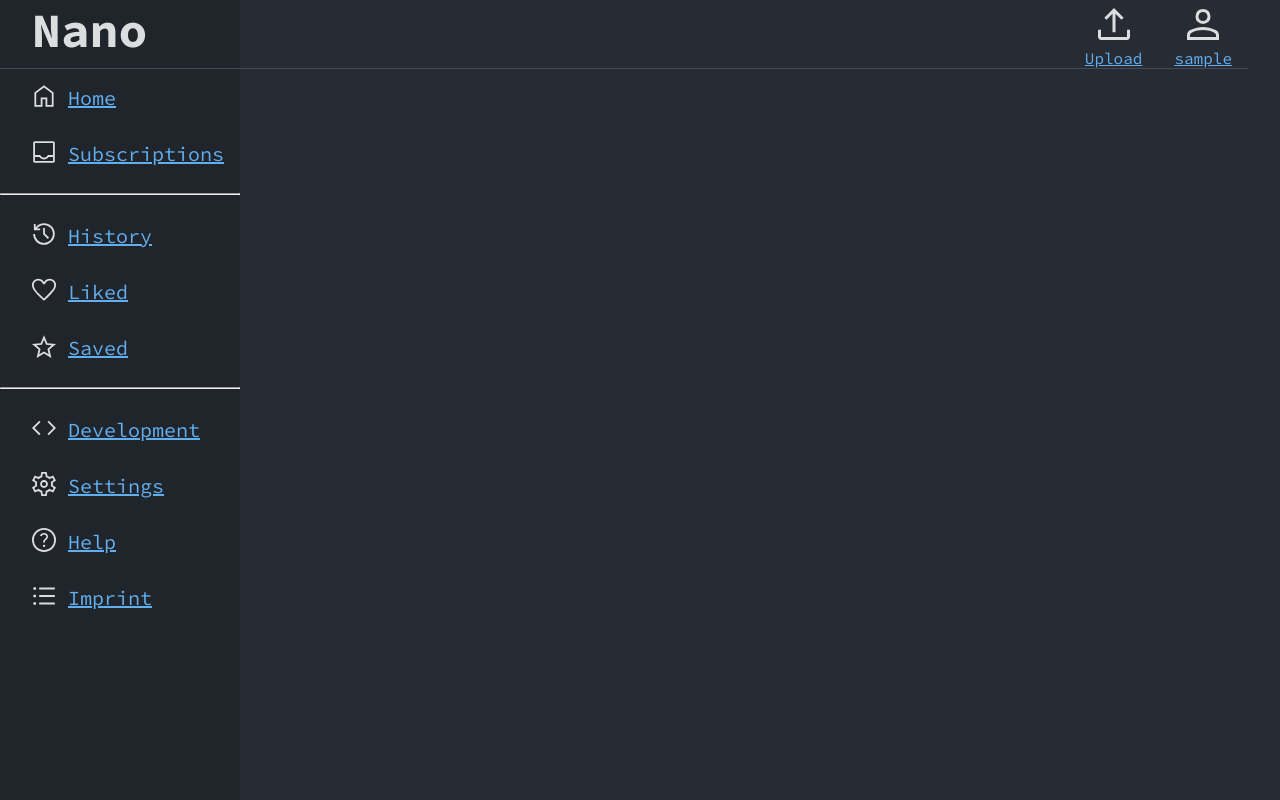
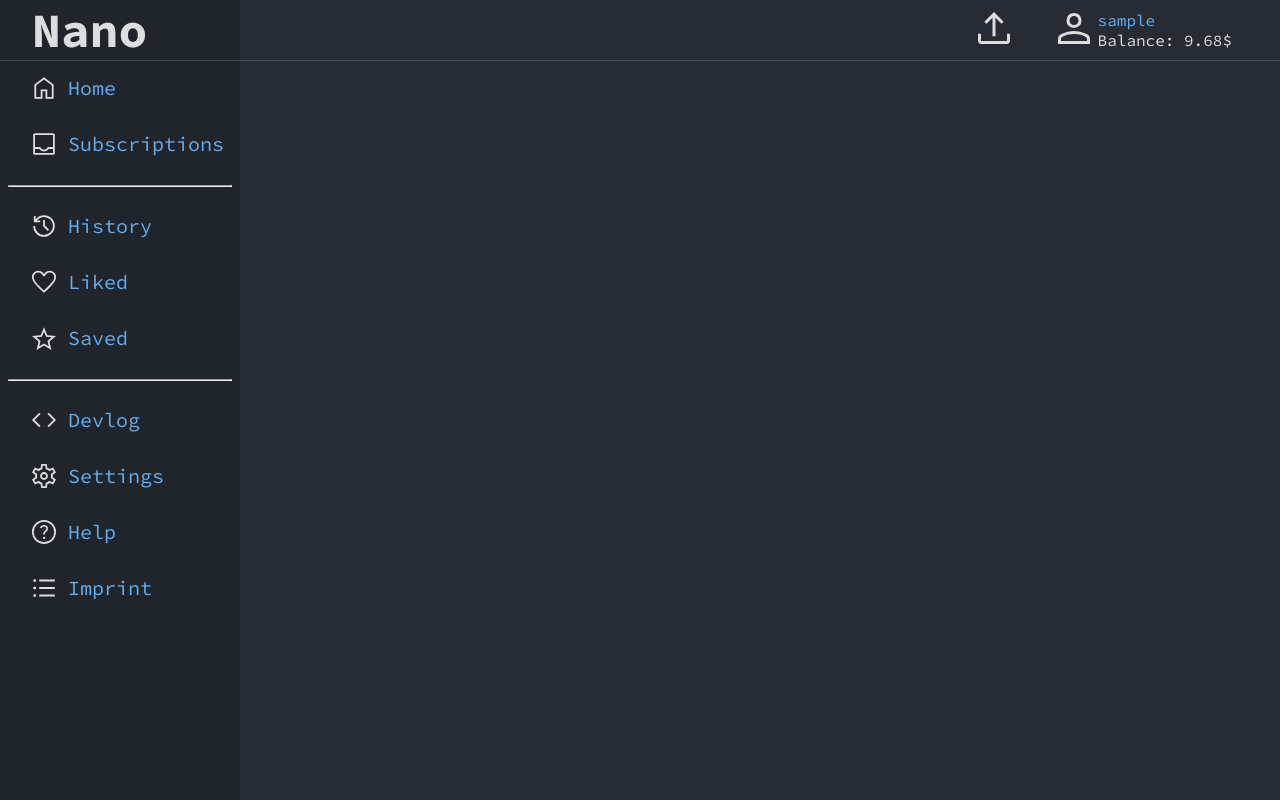
Before and after one commit to JoB5nd11/Nano, a Django app: page / in a window 1280 px wide. Run offline with Django 3.2, Linux system fonts and the light colour scheme; the visitor is signed in with stand-in values (Sample User, id 1); data that the repository does not hold is empty.

Commit message:
minor home style changes

```diff
--- a/main/static/main/css/home.css
+++ b/main/static/main/css/home.css
@@ -15,19 +15,36 @@
     justify-content: flex-end;
     border-bottom: 1px solid var(--border);
     display: flex;
-    margin-right: 2rem;
+    padding-right: 2rem;
 }
 
-.icon-text-wrapper{
+.home-upload{
+    display: flex;
+    align-items: center;
+}
+
+.home-upload,
+.home-profile-wrapper{
     margin: 0 1rem;
 }
 
-.icon-wrapper{
+.home-profile{
+    display: flex;
+    height: 100%;
+    align-items: center;
+    text-decoration: none;
+}
+
+.home-profile-balance{
+    color: var(--text-normal);
+}
+
+/* .header-icon-wrapper{
     display: flex;
     justify-content: center;
-}
+} */
 
-.icon-wrapper svg,
+.header-icon-wrapper svg,
 .sidebar-icon-wrapper svg{
     fill: var(--text-normal);
 }
@@ -38,14 +55,19 @@
     height: 3.5rem;
     margin-left: 1.25rem;
     font-size: 1.25rem;
+    text-decoration: none;
 }
 
 .sidebar-icon-wrapper{
     transform: scale(0.6);
 }
 
+.sidebar-link span{
+    transform: translateY(-0.1rem);
+}
+
 hr{
-    margin: 0.75rem 0;
+    margin: 0.75rem 0.5rem;
 }
 
 .home-wrapper{
--- a/main/templates/main/home.html
+++ b/main/templates/main/home.html
@@ -12,28 +12,34 @@
 
   <!-- Header -->
   <div class="home-header">
-    <div class="icon-text-wrapper">
+    <div class="home-upload">
       <a href="{% url 'nano-upload' %}">
-        <div class="icon-wrapper">
+        <div class="header-icon-wrapper">
           <svg height="48" width="48">
             <path
               d="M11 40q-1.2 0-2.1-.9Q8 38.2 8 37v-7.15h3V37h26v-7.15h3V37q0 1.2-.9 2.1-.9.9-2.1.9Zm11.5-7.65V13.8l-6 6-2.15-2.15L24 8l9.65 9.65-2.15 2.15-6-6v18.55Z" />
           </svg>
         </div>
-        <span>Upload</span>
       </a>
     </div>
 
     {% if user.is_authenticated %}
-    <div class="icon-text-wrapper">
-      <a href="{% url 'accounts-logout' %}">
-        <div class="icon-wrapper">
+    <div class="home-profile-wrapper">
+      <a href="{% url 'accounts-logout' %}" class="home-profile">
+        <div class="header-icon-wrapper">
           <svg height="48" width="48">
             <path
               d="M24 23.95q-3.3 0-5.4-2.1-2.1-2.1-2.1-5.4 0-3.3 2.1-5.4 2.1-2.1 5.4-2.1 3.3 0 5.4 2.1 2.1 2.1 2.1 5.4 0 3.3-2.1 5.4-2.1 2.1-5.4 2.1ZM8 40v-4.7q0-1.9.95-3.25T11.4 30q3.35-1.5 6.425-2.25Q20.9 27 24 27q3.1 0 6.15.775 3.05.775 6.4 2.225 1.55.7 2.5 2.05.95 1.35.95 3.25V40Zm3-3h26v-1.7q0-.8-.475-1.525-.475-.725-1.175-1.075-3.2-1.55-5.85-2.125Q26.85 30 24 30t-5.55.575q-2.7.575-5.85 2.125-.7.35-1.15 1.075Q11 34.5 11 35.3Zm13-16.05q1.95 0 3.225-1.275Q28.5 18.4 28.5 16.45q0-1.95-1.275-3.225Q25.95 11.95 24 11.95q-1.95 0-3.225 1.275Q19.5 14.5 19.5 16.45q0 1.95 1.275 3.225Q22.05 20.95 24 20.95Zm0-4.5ZM24 37Z" />
           </svg>
         </div>
-        <span>{{ user.username }}</span>
+        <div class="home-profile-text">
+          <div class="home-profile-username">
+            {{ user.username }}
+          </div>
+          <div class="home-profile-balance">
+            Balance: 9.68$
+          </div>
+        </div>
       </a>
     </div>
     {% endif %}
@@ -49,7 +55,7 @@
               <path d="M11 39h7.5V26.5h11V39H37V19.5L24 9.75 11 19.5Zm-3 3V18L24 6l16 12v24H26.5V29.5h-5V42Zm16-17.65Z" />
             </svg>
           </div>
-          Home
+          <span>Home</span>
         </a>
       </div>
       <div class="sidebar-item">
@@ -60,7 +66,7 @@
                 d="M9 42q-1.2 0-2.1-.9Q6 40.2 6 39V9q0-1.2.9-2.1Q7.8 6 9 6h30q1.2 0 2.1.9.9.9.9 2.1v30q0 1.2-.9 2.1-.9.9-2.1.9Zm0-3h30v-6.8h-7.3q-1.3 2-3.375 3.075Q26.25 36.35 24 36.35t-4.325-1.075Q17.6 34.2 16.3 32.2H9V39Zm15-5.65q2.05 0 3.7-1.175Q29.35 31 30.5 29.2H39V9H9v20.2h8.5q1.15 1.8 2.8 2.975T24 33.35ZM9 39h30Z" />
             </svg>
           </div>
-          Subscriptions
+          <span>Subscriptions</span>
         </a>
       </div>
 
@@ -74,7 +80,7 @@
                 d="M23.85 42q-7.45 0-12.65-5.275T6 23.95h3q0 6.25 4.3 10.65T23.85 39q6.35 0 10.75-4.45t4.4-10.8q0-6.2-4.45-10.475Q30.1 9 23.85 9q-3.4 0-6.375 1.55t-5.175 4.1h5.25v3H7.1V7.25h3v5.3q2.6-3.05 6.175-4.8Q19.85 6 23.85 6q3.75 0 7.05 1.4t5.775 3.825q2.475 2.425 3.9 5.675Q42 20.15 42 23.9t-1.425 7.05q-1.425 3.3-3.9 5.75-2.475 2.45-5.775 3.875Q27.6 42 23.85 42Zm6.4-9.85-7.7-7.6v-10.7h3v9.45L32.4 30Z" />
             </svg>
           </div>
-          History
+          <span>History</span>
         </a>
       </div>
       <div class="sidebar-item">
@@ -85,7 +91,7 @@
                 d="m24 41.95-2.05-1.85q-5.3-4.85-8.75-8.375-3.45-3.525-5.5-6.3T4.825 20.4Q4 18.15 4 15.85q0-4.5 3.025-7.525Q10.05 5.3 14.5 5.3q2.85 0 5.275 1.35Q22.2 8 24 10.55q2.1-2.7 4.45-3.975T33.5 5.3q4.45 0 7.475 3.025Q44 11.35 44 15.85q0 2.3-.825 4.55T40.3 25.425q-2.05 2.775-5.5 6.3T26.05 40.1ZM24 38q5.05-4.65 8.325-7.975 3.275-3.325 5.2-5.825 1.925-2.5 2.7-4.45.775-1.95.775-3.9 0-3.3-2.1-5.425T33.5 8.3q-2.55 0-4.75 1.575T25.2 14.3h-2.45q-1.3-2.8-3.5-4.4-2.2-1.6-4.75-1.6-3.3 0-5.4 2.125Q7 12.55 7 15.85q0 1.95.775 3.925.775 1.975 2.7 4.5Q12.4 26.8 15.7 30.1 19 33.4 24 38Zm0-14.85Z" />
             </svg>
           </div>
-          Liked
+          <span>Liked</span>
         </a>
       </div>
       <div class="sidebar-item">
@@ -96,7 +102,7 @@
                 d="m16.15 37.75 7.85-4.7 7.85 4.75-2.1-8.9 6.9-6-9.1-.8L24 13.7l-3.55 8.35-9.1.8 6.9 6ZM11.65 44l3.25-14.05L4 20.5l14.4-1.25L24 6l5.6 13.25L44 20.5l-10.9 9.45L36.35 44 24 36.55ZM24 26.25Z" />
             </svg>
           </div>
-          Saved
+          <span>Saved</span>
         </a>
       </div>
 
@@ -110,7 +116,7 @@
                 d="m16 35.9-12-12 12.1-12.1 2.15 2.15L8.3 23.9l9.85 9.85Zm15.9.1-2.15-2.15 9.95-9.95-9.85-9.85L32 11.9l12 12Z" />
             </svg>
           </div>
-          Development
+          <span>Devlog</span>
         </a>
       </div>
       <div class="sidebar-item">
@@ -121,7 +127,7 @@
                 d="m19.4 44-1-6.3q-.95-.35-2-.95t-1.85-1.25l-5.9 2.7L4 30l5.4-3.95q-.1-.45-.125-1.025Q9.25 24.45 9.25 24q0-.45.025-1.025T9.4 21.95L4 18l4.65-8.2 5.9 2.7q.8-.65 1.85-1.25t2-.9l1-6.35h9.2l1 6.3q.95.35 2.025.925Q32.7 11.8 33.45 12.5l5.9-2.7L44 18l-5.4 3.85q.1.5.125 1.075.025.575.025 1.075t-.025 1.05q-.025.55-.125 1.05L44 30l-4.65 8.2-5.9-2.7q-.8.65-1.825 1.275-1.025.625-2.025.925l-1 6.3ZM24 30.5q2.7 0 4.6-1.9 1.9-1.9 1.9-4.6 0-2.7-1.9-4.6-1.9-1.9-4.6-1.9-2.7 0-4.6 1.9-1.9 1.9-1.9 4.6 0 2.7 1.9 4.6 1.9 1.9 4.6 1.9Zm0-3q-1.45 0-2.475-1.025Q20.5 25.45 20.5 24q0-1.45 1.025-2.475Q22.55 20.5 24 20.5q1.45 0 2.475 1.025Q27.5 22.55 27.5 24q0 1.45-1.025 2.475Q25.45 27.5 24 27.5Zm0-3.5Zm-2.2 17h4.4l.7-5.6q1.65-.4 3.125-1.25T32.7 32.1l5.3 2.3 2-3.6-4.7-3.45q.2-.85.325-1.675.125-.825.125-1.675 0-.85-.1-1.675-.1-.825-.35-1.675L40 17.2l-2-3.6-5.3 2.3q-1.15-1.3-2.6-2.175-1.45-.875-3.2-1.125L26.2 7h-4.4l-.7 5.6q-1.7.35-3.175 1.2-1.475.85-2.625 2.1L10 13.6l-2 3.6 4.7 3.45q-.2.85-.325 1.675-.125.825-.125 1.675 0 .85.125 1.675.125.825.325 1.675L8 30.8l2 3.6 5.3-2.3q1.2 1.2 2.675 2.05Q19.45 35 21.1 35.4Z" />
             </svg>
           </div>
-          Settings
+          <span>Settings</span>
         </a>
       </div>
       <div class="sidebar-item">
@@ -132,7 +138,7 @@
                 d="M24.2 35.65q.8 0 1.35-.55t.55-1.35q0-.8-.55-1.35t-1.35-.55q-.8 0-1.35.55t-.55 1.35q0 .8.55 1.35t1.35.55Zm-1.75-7.3h2.95q0-1.3.325-2.375T27.75 23.5q1.55-1.3 2.2-2.55.65-1.25.65-2.75 0-2.65-1.725-4.25t-4.575-1.6q-2.45 0-4.325 1.225T17.25 16.95l2.65 1q.55-1.4 1.65-2.175 1.1-.775 2.6-.775 1.7 0 2.75.925t1.05 2.375q0 1.1-.65 2.075-.65.975-1.9 2.025-1.5 1.3-2.225 2.575-.725 1.275-.725 3.375ZM24 44q-4.1 0-7.75-1.575-3.65-1.575-6.375-4.3-2.725-2.725-4.3-6.375Q4 28.1 4 24q0-4.15 1.575-7.8 1.575-3.65 4.3-6.35 2.725-2.7 6.375-4.275Q19.9 4 24 4q4.15 0 7.8 1.575 3.65 1.575 6.35 4.275 2.7 2.7 4.275 6.35Q44 19.85 44 24q0 4.1-1.575 7.75-1.575 3.65-4.275 6.375t-6.35 4.3Q28.15 44 24 44Zm0-3q7.1 0 12.05-4.975Q41 31.05 41 24q0-7.1-4.95-12.05Q31.1 7 24 7q-7.05 0-12.025 4.95Q7 16.9 7 24q0 7.05 4.975 12.025Q16.95 41 24 41Zm0-17Z" />
             </svg>
           </div>
-          Help
+          <span>Help</span>
         </a>
       </div>
       <div class="sidebar-item">
@@ -143,7 +149,7 @@
                 d="M8.55 39q-1.05 0-1.8-.725T6 36.55q0-1.05.75-1.8t1.8-.75q1 0 1.725.75.725.75.725 1.8 0 1-.725 1.725Q9.55 39 8.55 39ZM16 38v-3h26v3ZM8.55 26.5q-1.05 0-1.8-.725T6 24q0-1.05.75-1.775.75-.725 1.8-.725 1 0 1.725.75Q11 23 11 24t-.725 1.75q-.725.75-1.725.75Zm7.45-1v-3h26v3ZM8.5 14q-1.05 0-1.775-.725Q6 12.55 6 11.5q0-1.05.725-1.775Q7.45 9 8.5 9q1.05 0 1.775.725Q11 10.45 11 11.5q0 1.05-.725 1.775Q9.55 14 8.5 14Zm7.5-1v-3h26v3Z" />
             </svg>
           </div>
-          Imprint
+          <span>Imprint</span>
         </a>
       </div>
     </nav>
```
